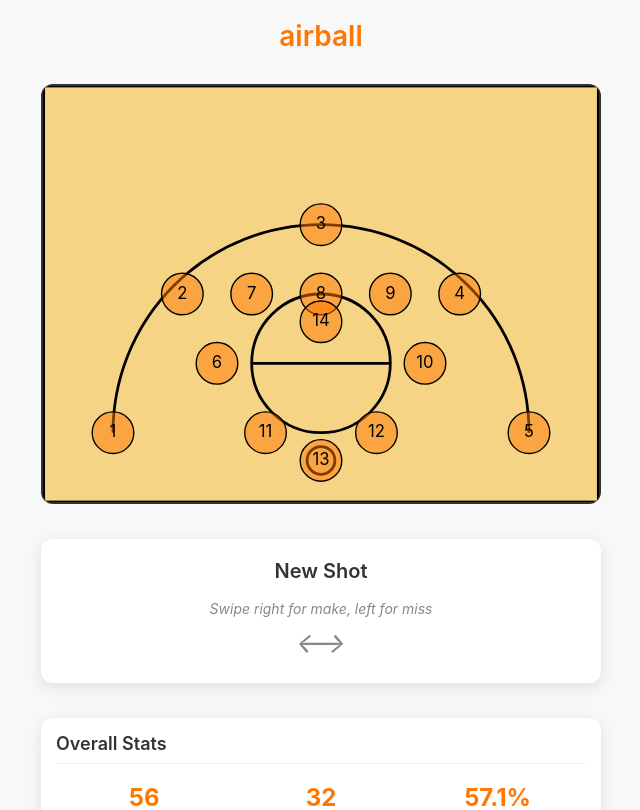
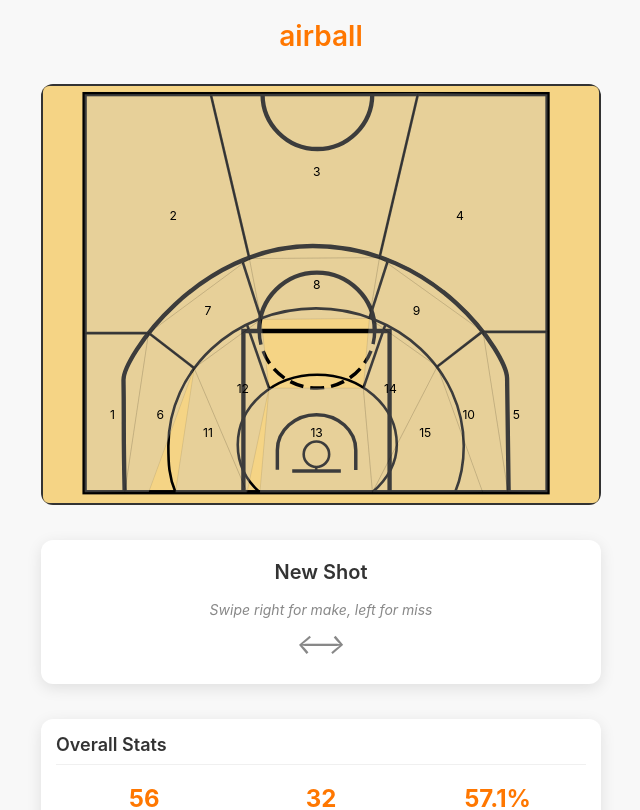
Before and after one commit to igarza99tom/airball-shot-tracker, an Angular app in the folder airball/: page / in a window 1280 px wide. Shown: the top 810 px of the page, without its empty margins (319-959 px from the left). Built offline with nearby package versions, Linux system fonts and the light colour scheme.

Commit message:
Added court and shooting sections graphs, and rudimentary tapable sections

```diff
--- a/airball/src/app/components/court/court.component.html
+++ b/airball/src/app/components/court/court.component.html
@@ -1,37 +1,67 @@
 <div class="court-container">
-    <svg viewBox="0 0 400 300" class="basketball-court">
+  <svg viewBox="0 0 640 480" class="basketball-court">
+    <!-- Base court layer -->
+    <g class="court-base">
       <!-- Court outline -->
-      <rect x="0" y="0" width="400" height="300" fill="#f5d485" stroke="#000" stroke-width="2" />
+      <rect fill="none" height="458.21" stroke="#000000" stroke-width="5" width="532.84" x="47.9" y="9.38" />
 
-      <!-- Three point line -->
-      <path d="M 50,250 A 150,150 0 0,1 350,250" fill="none" stroke="#000" stroke-width="2" />
+      <!-- Center circle -->
+      <path d="M 379,9.39 C 379,44.26 350.74,72.52 315.87,72.52 281,72.52 252.74,44.26 252.74,9.39" fill="none" stroke="#000000" stroke-width="5" />
 
       <!-- Free throw circle -->
-      <circle cx="200" cy="200" r="50" fill="none" stroke="#000" stroke-width="2" />
+      <path d="m 248.87,281.25 c 0,-36.72 29.76,-66.48 66.48,-66.48 36.72,0 66.48,29.76 66.48,66.48" fill="none" stroke="#000000" stroke-width="5" />
+      <path d="m 381.83,281.25 c 0,36.72 -29.76,66.48 -66.48,66.48 -36.72,0 -66.48,-29.76 -66.48,-66.48" fill="none" stroke="#000000" stroke-width="4" stroke-dasharray="16, 8" />
 
-      <!-- Free throw line -->
-      <line x1="150" y1="200" x2="250" y2="200" stroke="#000" stroke-width="2" />
+      <!-- Painted area -->
+      <path d="M 230.68,467.5 V 282.06 h 168.27 v 185.45" fill="none" stroke="#000000" stroke-width="5" />
 
-      <!-- Basket -->
-      <circle cx="200" cy="270" r="10" fill="none" stroke="#000" stroke-width="2" />
+      <!-- Restricted area -->
+      <path d="m 269.77,441.72 v -22.56 c 0,-22.54 20.2,-40.82 45.13,-40.82 24.92,0 45.13,18.27 45.13,40.82 v 22.86" fill="none" stroke="#000000" stroke-width="4" />
 
-      <!-- Section markers -->
+      <!-- 3pt line -->
+      <path d="m 93.99,467.43 c -1.78,-75.6 -0.48,-75.49 -1.33,-128.91 -0.42,-26.07 85.82,-154.34 217.83,-154.34 143.43,0 223.35,125.23 223.72,152.33 l 1.77,131.13" fill="none" stroke="#000000" stroke-width="5" />
+
+      <!-- Hoop -->
+      <path d="M 314.56,438.36 314.41,443.03 M 329.4,423.88 c 0,8.1 -6.56,14.66 -14.66,14.66 -8.1,0 -14.66,-6.56 -14.66,-14.66 0,-8.1 6.56,-14.66 14.66,-14.66 8.1,0 14.66,6.56 14.66,14.66 z" fill="none" stroke="#000000" stroke-width="3" />
+      <line fill="none" stroke="#000000" stroke-width="4" x1="286.87" x2="342.83" y1="443.07" y2="443.07" />
+    </g>
+
+    <!-- Shooting sections layer -->
+    <g class="shooting-sections">
+      <!-- Short 2pt sections -->
+      <path class="section-line" d="m 249.63,467.85 c -16.59,-14.58 -25.45,-32.63 -25.45,-54.9 0,-44.5 40.98,-80.58 91.54,-80.58 50.55,0 91.54,36.07 91.54,80.58 0,22.28 -11.69,40.33 -28.3,54.92" fill="none" stroke="#000000" stroke-width="3" />
+      <path class="section-line" d="m 260.17,347.74 -25.25,-72.75" fill="none" stroke="#000000" stroke-width="3" />
+      <path class="section-line" d="M 368.75,347.75 394,275" fill="none" stroke="#000000" stroke-width="3" />
+
+      <!-- Long 2pt sections -->
+      <path class="section-line" d="m 152.49,467.68 c -7.57,-17.94 -8.19,-32.88 -8.19,-53.32 0,-87.45 76.12,-158.34 170.01,-158.34 93.89,0 170.01,70.89 170.01,158.34 0,20.36 -2.56,35.58 -10.08,53.46" fill="none" stroke="#000000" stroke-width="3" />
+      <path class="section-line" d="m 174,324.75 -52.25,-40.5" fill="none" stroke="#000000" stroke-width="3" />
+      <path class="section-line" d="m 453.84,322.94 52.25,-40.5" fill="none" stroke="#000000" stroke-width="3" />
+      <path class="section-line" d="m 251.02,268.7 -21.92,-68.59" fill="none" stroke="#000000" stroke-width="3" />
+      <path class="section-line" d="m 375.68,267.55 21.92,-68.59" fill="none" stroke="#000000" stroke-width="3" />
+
+      <!-- 3pt section lines -->
+      <path class="section-line" d="m 94.2,467.28 c -1.78,-75.6 -0.48,-75.49 -1.33,-128.91 -0.42,-26.07 85.82,-154.34 217.83,-154.34 143.43,0 223.35,125.23 223.72,152.33 l 1.77,131.13" fill="none" stroke="#000000" stroke-width="3" />
+      <path class="section-line" d="M 121.5,284.5 H 48" fill="none" stroke="#000000" stroke-width="3" />
+      <path class="section-line" d="M 580,283 H 506.5" fill="none" stroke="#000000" stroke-width="3" />
+      <path class="section-line" d="M 193.04,9.19 237.59,198.7" fill="none" stroke="#000000" stroke-width="3" />
+      <path class="section-line" d="M 431.89,8.07 387.34,197.58" fill="none" stroke="#000000" stroke-width="3" />
+    </g>
+
+    <!-- Interactive section regions -->
     @for (section of courtSections; track section.id) {
-        <circle
-          [attr.cx]="section.x"
-          [attr.cy]="section.y"
-          r="15"
-          [attr.fill]="selectedSection === section.id ? 'rgba(255,119,0,0.8)' : 'rgba(255,119,0,0.5)'"
-          stroke="#000"
-          stroke-width="1"
+      <path
+        [attr.d]="section.path"
+        [attr.fill]="getSectionColor(section)"
+        class="section-region"
         [attr.data-section]="section.id"
         (click)="selectSection(section.id)"
-          class="section-marker"
       />
+
       <text
-          [attr.x]="section.x"
-          [attr.y]="section.y"
-          font-size="12"
+        [attr.x]="section.labelX"
+        [attr.y]="section.labelY"
+        font-size="14"
         text-anchor="middle"
         alignment-baseline="middle"
         fill="#000"
--- a/airball/src/app/components/court/court.component.scss
+++ b/airball/src/app/components/court/court.component.scss
@@ -1,9 +1,9 @@
 .court-container {
   width: 100%;
+  max-width: 800px;
   display: flex;
   justify-content: center;
   margin: 0 auto;
-    aspect-ratio: 4/3;
 }
 
 .basketball-court {
@@ -15,11 +15,19 @@
   background-color: #f5d485;
 }
 
-  .section-marker {
+.section-line {
+  pointer-events: none;
+}
+
+.section-region {
   cursor: pointer;
   transition: fill 0.2s ease;
+  stroke: rgba(0,0,0,0.1);
+  stroke-width: 1;
 
   &:hover {
-      fill: rgba(255,119,0,0.8);
+    fill: rgba(255,119,0,0.5) !important;
+    stroke: rgba(0,0,0,0.4);
+    stroke-width: 1.5;
   }
 }
--- a/airball/src/app/components/court/court.component.ts
+++ b/airball/src/app/components/court/court.component.ts
@@ -1,5 +1,15 @@
 import { Component } from '@angular/core';
 import { CommonModule } from '@angular/common';
+
+interface CourtSection {
+  id: number;
+  name: string;
+  make: number;
+  miss: number;
+  path: string;
+  labelX: number;
+  labelY: number;
+}
 
 @Component({
   selector: 'app-court',
@@ -11,25 +21,180 @@ import { CommonModule } from '@angular/common';
 export class CourtComponent {
   selectedSection: number | null = null;
 
-  courtSections = [
-    { id: 1, name: 'Left Corner 3', make: 0, miss: 0, x: 50, y: 250 },
-    { id: 2, name: 'Left Wing 3', make: 0, miss: 0, x: 100, y: 150 },
-    { id: 3, name: 'Top of Key 3', make: 0, miss: 0, x: 200, y: 100 },
-    { id: 4, name: 'Right Wing 3', make: 0, miss: 0, x: 300, y: 150 },
-    { id: 5, name: 'Right Corner 3', make: 0, miss: 0, x: 350, y: 250 },
-    { id: 6, name: 'Left Mid-Range', make: 0, miss: 0, x: 125, y: 200 },
-    { id: 7, name: 'Left Elbow', make: 0, miss: 0, x: 150, y: 150 },
-    { id: 8, name: 'Free Throw', make: 0, miss: 0, x: 200, y: 150 },
-    { id: 9, name: 'Right Elbow', make: 0, miss: 0, x: 250, y: 150 },
-    { id: 10, name: 'Right Mid-Range', make: 0, miss: 0, x: 275, y: 200 },
-    { id: 11, name: 'Left Layup', make: 0, miss: 0, x: 160, y: 250 },
-    { id: 12, name: 'Right Layup', make: 0, miss: 0, x: 240, y: 250 },
-    { id: 13, name: 'Dunk', make: 0, miss: 0, x: 200, y: 270 },
-    { id: 14, name: 'Free Throw', make: 0, miss: 0, x: 200, y: 170 },
+  courtSections: CourtSection[] = [
+    // Left corner 3
+    {
+      id: 1,
+      name: 'Left Corner 3',
+      make: 0,
+      miss: 0,
+      path: 'M 47.9 467.59 L 47.9 284.5 L 121.5 284.5 L 94.2 467.28 Z',
+      labelX: 80,
+      labelY: 380
+    },
+    // Left wing 3
+    {
+      id: 2,
+      name: 'Left Wing 3',
+      make: 0,
+      miss: 0,
+      path: 'M 121.5 284.5 L 237.59 198.7 L 193.04 9.19 L 47.9 9.38 L 47.9 284.5 Z',
+      labelX: 150,
+      labelY: 150
+    },
+    // Top 3
+    {
+      id: 3,
+      name: 'Top of Key 3',
+      make: 0,
+      miss: 0,
+      path: 'M 193.04 9.19 L 237.59 198.7 L 387.34 197.58 L 431.89 8.07 L 193.04 9.19 Z',
+      labelX: 315,
+      labelY: 100
+    },
+    // Right wing 3
+    {
+      id: 4,
+      name: 'Right Wing 3',
+      make: 0,
+      miss: 0,
+      path: 'M 431.89 8.07 L 387.34 197.58 L 506.5 283 L 580.74 283 L 580.74 9.38 L 431.89 8.07 Z',
+      labelX: 480,
+      labelY: 150
+    },
+    // Right corner 3
+    {
+      id: 5,
+      name: 'Right Corner 3',
+      make: 0,
+      miss: 0,
+      path: 'M 506.5 283 L 580.74 283 L 580.74 467.59 L 535.21 467.41 L 506.5 283 Z',
+      labelX: 545,
+      labelY: 380
+    },
+    // Left deep 2
+    {
+      id: 6,
+      name: 'Left Deep 2',
+      make: 0,
+      miss: 0,
+      path: 'M 94.2 467.28 L 121.5 284.5 L 174 324.75 L 121.75 467.28 L 94.2 467.28 Z',
+      labelX: 135,
+      labelY: 380
+    },
+    // Left wing 2
+    {
+      id: 7,
+      name: 'Left Wing 2',
+      make: 0,
+      miss: 0,
+      path: 'M 121.5 284.5 L 174 324.75 L 251.02 268.7 L 237.59 198.7 L 121.5 284.5 Z',
+      labelX: 190,
+      labelY: 260
+    },
+    // Top 2
+    {
+      id: 8,
+      name: 'Top Key 2',
+      make: 0,
+      miss: 0,
+      path: 'M 237.59 198.7 L 251.02 268.7 L 375.68 267.55 L 387.34 197.58 L 237.59 198.7 Z',
+      labelX: 315,
+      labelY: 230
+    },
+    // Right wing 2
+    {
+      id: 9,
+      name: 'Right Wing 2',
+      make: 0,
+      miss: 0,
+      path: 'M 387.34 197.58 L 375.68 267.55 L 453.84 322.94 L 506.5 283 L 387.34 197.58 Z',
+      labelX: 430,
+      labelY: 260
+    },
+    // Right deep 2
+    {
+      id: 10,
+      name: 'Right Deep 2',
+      make: 0,
+      miss: 0,
+      path: 'M 453.84 322.94 L 506.5 283 L 535.21 467.41 L 506 467.43 L 453.84 322.94 Z',
+      labelX: 490,
+      labelY: 380
+    },
+    // Left Short 2
+    {
+      id: 11,
+      name: 'Left Short 2',
+      make: 0,
+      miss: 0,
+      path: 'M 174 324.75 L 234.91 467.59 L 152.49 467.68 L 174 324.75 Z',
+      labelX: 190,
+      labelY: 400
+    },
+    // Left Paint
+    {
+      id: 12,
+      name: 'Left Paint',
+      make: 0,
+      miss: 0,
+      path: 'M 174 324.75 L 251.02 268.7 L 260.17 347.74 L 234.92 467.59 L 174 324.75 Z',
+      labelX: 230,
+      labelY: 350
+    },
+    // Center Paint
+    {
+      id: 13,
+      name: 'Center Paint',
+      make: 0,
+      miss: 0,
+      path: 'M 260.17 347.74 L 368.75 347.75 L 379.26 467.59 L 249.63 467.85 L 260.17 347.74 Z',
+      labelX: 315,
+      labelY: 400
+    },
+    // Right Paint
+    {
+      id: 14,
+      name: 'Right Paint',
+      make: 0,
+      miss: 0,
+      path: 'M 368.75 347.75 L 375.68 267.55 L 453.84 322.94 L 379.26 467.59 L 368.75 347.75 Z',
+      labelX: 400,
+      labelY: 350
+    },
+    // Right Short 2
+    {
+      id: 15,
+      name: 'Right Short 2',
+      make: 0,
+      miss: 0,
+      path: 'M 453.84 322.94 L 506 467.43 L 379.26 467.59 L 453.84 322.94 Z',
+      labelX: 440,
+      labelY: 400
+    }
   ];
 
   selectSection(sectionId: number): void {
     this.selectedSection = sectionId;
     console.log('Selected section:', sectionId);
   }
+
+  getSectionColor(section: CourtSection): string {
+    if (this.selectedSection === section.id) {
+      return 'rgba(255,119,0,0.7)';
+    }
+
+    // Calculate percentage if there are shots
+    if (section.make + section.miss > 0) {
+      const percentage = (section.make / (section.make + section.miss)) * 100;
+
+      // Color based on percentage
+      if (percentage >= 60) return 'rgba(0,255,0,0.4)'; // Good - green
+      if (percentage >= 40) return 'rgba(255,255,0,0.4)'; // Average - yellow
+      return 'rgba(255,0,0,0.4)'; // Poor - red
+    }
+
+    // Default color for sections with no shots
+    return 'rgba(200,200,200,0.3)';
+  }
 }
```
Also changed, not shown: 2 other files (tests, documents, lock files or other folders). Lines whose indentation alone changed are shown as unchanged.
